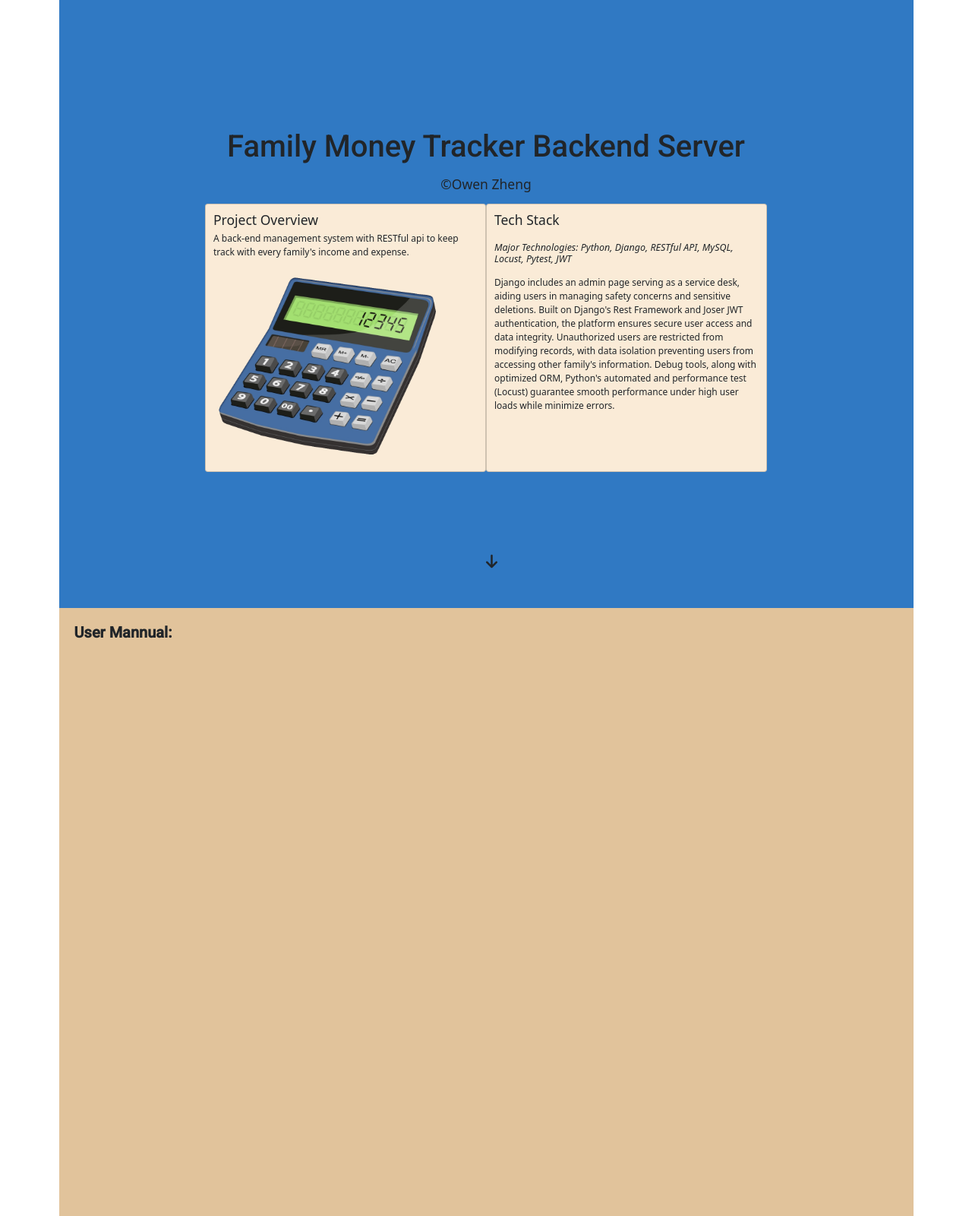
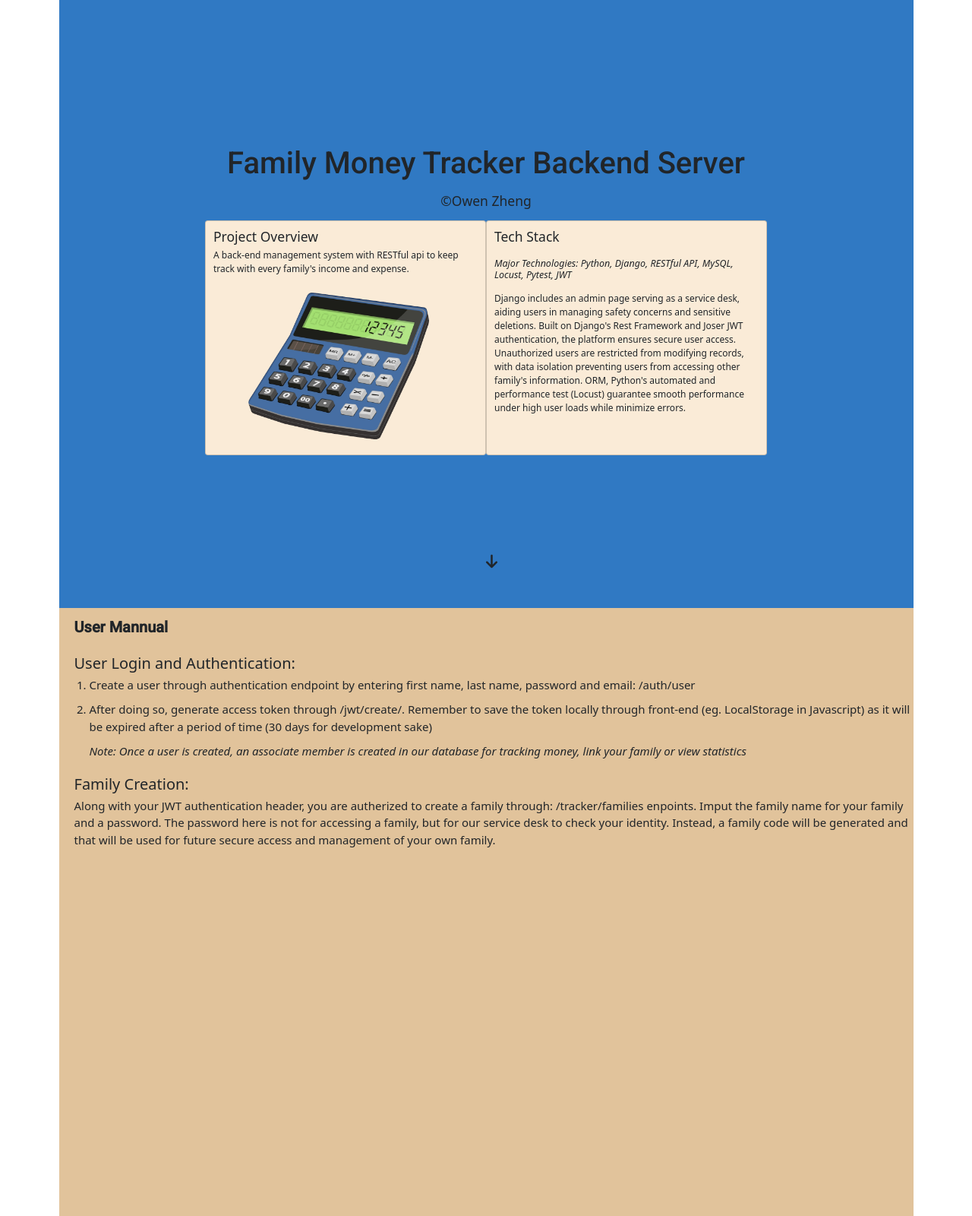
Before and after one commit to Owen200402/FamilyMoneyTracker, a Django app: page / in a window 1280 px wide. Shown: the whole page at 76% size. Run offline with Django 4.2, Linux system fonts and the light colour scheme; some libraries are stand-ins or nearby versions; some web fonts are replaced.

Commit message:
Manual 1/3 Done

```diff
--- a/core/static/core/styles.css
+++ b/core/static/core/styles.css
@@ -53,6 +53,12 @@ html {
   font-size: 1.2rem;
 }
 
+.calculator {
+  width: 250px;
+  height: auto;
+  transform: translateX(4rem);
+}
+
 .fa-arrow-down {
   position: absolute;
   top: 90%;
@@ -77,6 +83,12 @@ html {
   .title1 > h3 {
     font-size: 2rem;
   }
+
+  .calculator {
+    width: 200px;
+    height: auto;
+    transform: translateX(5rem) translateY(2rem);
+  }
 }
 
 @media screen and (max-width: 580px) {
@@ -90,8 +102,20 @@ html {
   .card {
     width: 220px;
   }
+
+  .calculator {
+    width: 200px;
+    height: auto;
+    transform: translateY(4rem);
+  }
 }
 
-.title2 .header {
-  margin: 2rem;
+.title2 .header,
+.body {
+  margin-left: 2rem;
 }
+
+.body p,
+.body ol {
+  font-size: 1.5rem;
+}
--- a/core/templates/core/index.html
+++ b/core/templates/core/index.html
@@ -53,10 +53,9 @@
                     </p>
                   </div>
                   <img
-                    class="card-img-bottom"
+                    class="calculator card-img-bottom"
                     src="{% static 'core/calc.png' %}"
                     alt="calculator"
-                    style="width: 300px; height: auto"
                   />
                 </div>
               </div>
@@ -76,11 +75,10 @@
                       Django includes an admin page serving as a service desk,
                       aiding users in managing safety concerns and sensitive
                       deletions. Built on Django's Rest Framework and Joser JWT
-                      authentication, the platform ensures secure user access
-                      and data integrity. Unauthorized users are restricted from
-                      modifying records, with data isolation preventing users
-                      from accessing other family's information. Debug tools,
-                      along with optimized ORM, Python's automated and
+                      authentication, the platform ensures secure user access.
+                      Unauthorized users are restricted from modifying records,
+                      with data isolation preventing users from accessing other
+                      family's information. ORM, Python's automated and
                       performance test (Locust) guarantee smooth performance
                       under high user loads while minimize errors.
                     </p>
@@ -97,7 +95,44 @@
     </div>
     <div class="container-lg">
       <div class="title2 title-white">
-        <h1 class="header"><b>User Mannual:</b></h1>
+        <h1 class="header"><b>User Mannual</b></h1>
+        <div class="body">
+          <h2>User Login and Authentication:</h2>
+          <ol>
+            <li>
+              <p>
+                Create a user through authentication endpoint by entering first
+                name, last name, password and email: /auth/user
+              </p>
+            </li>
+            <li>
+              <p>
+                After doing so, generate access token through /jwt/create/.
+                Remember to save the token locally through front-end (eg.
+                LocalStorage in Javascript) as it will be expired after a period
+                of time (30 days for development sake)
+              </p>
+            </li>
+            <p>
+              <i
+                >Note: Once a user is created, an associate member is created in
+                our database for tracking money, link your family or view
+                statistics</i
+              >
+            </p>
+          </ol>
+        </div>
+        <div class="body">
+          <h2>Family Creation:</h2>
+          <p>
+            Along with your JWT authentication header, you are autherized to
+            create a family through: /tracker/families enpoints. Imput the
+            family name for your family and a password. The password here is not
+            for accessing a family, but for our service desk to check your
+            identity. Instead, a family code will be generated and that will be
+            used for future secure access and management of your own family.
+          </p>
+        </div>
       </div>
     </div>
     <script src="{% static 'core/script.js' %}" defer></script>
```
